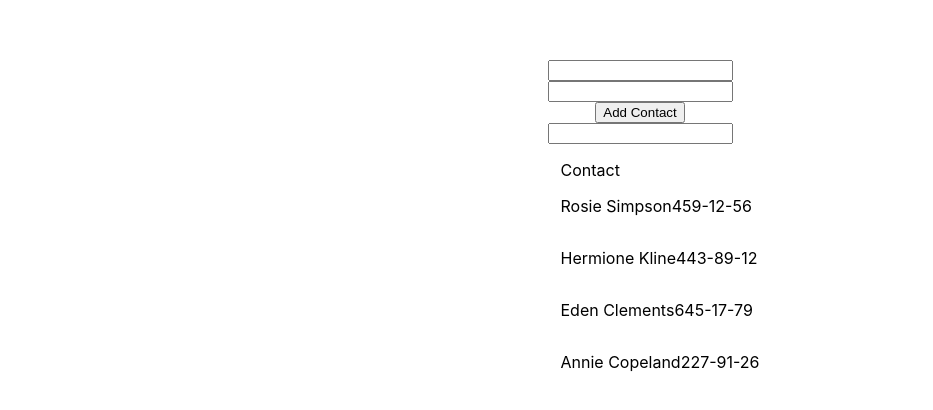
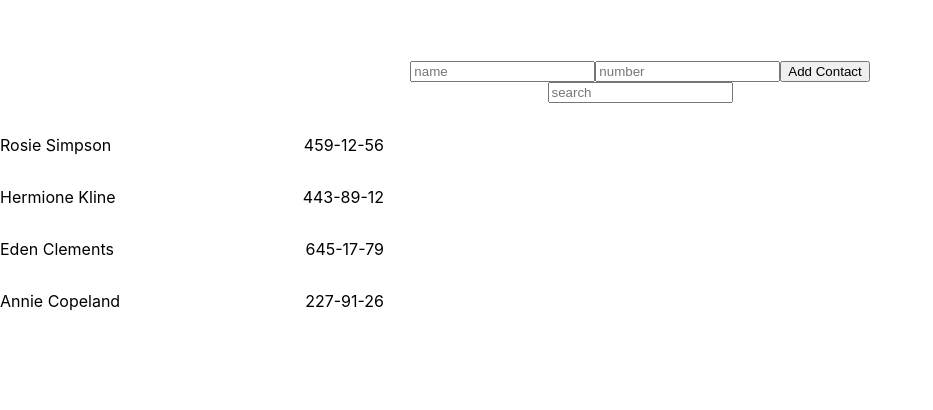
Before and after one commit to denis-gavrilenko0910/goit-react-hw-02-phonebook, a React (Create React App) app: page / in a window 1280 px wide. Shown: the top 410 px of the page, without its empty margins (0-933 px from the left). Built offline with nearby package versions, Linux system fonts and the light colour scheme.

Commit message:
added funcionality, no styles yet

```diff
--- a/package.json
+++ b/package.json
@@ -10,6 +10,7 @@
     "eslint-plugin-react": "^7.32.2",
     "eslint-plugin-react-hooks": "^4.6.0",
     "gh-pages": "^5.0.0",
+    "nanoid": "^4.0.2",
     "react": "^18.2.0",
     "react-dom": "^18.2.0",
     "react-scripts": "5.0.1",
--- a/src/App.js
+++ b/src/App.js
@@ -1,14 +1,69 @@
+import { Component } from 'react';
 import { Filter } from './Components/Filter';
 import { ContactForm } from './Components/ContactForm';
 import { Section } from './Components/Section';
+import { ContactsList } from './Components/ContactsList';
 
-function App() {
-  return (
-    <Section>
-      <ContactForm />
-      <Filter />
-    </Section>
-  );
+const PHONEBOOK_STATE = {
+  contacts: [
+    { id: 'id-1', name: 'Rosie Simpson', number: '459-12-56' },
+    { id: 'id-2', name: 'Hermione Kline', number: '443-89-12' },
+    { id: 'id-3', name: 'Eden Clements', number: '645-17-79' },
+    { id: 'id-4', name: 'Annie Copeland', number: '227-91-26' },
+  ],
+  filter: '',
+};
+
+class App extends Component {
+  state = { ...PHONEBOOK_STATE };
+
+  addContact = (name, number) => {
+    const newContact = {
+      id: `${Date()}`,
+      name,
+      number,
+    };
+
+    this.setState(prev => {
+      return {
+        ...prev,
+        contacts: [...prev.contacts, newContact],
+      };
+    });
+  };
+
+  addFilter = value => {
+    this.setState(prev => {
+      return {
+        ...prev,
+        filter: value,
+      };
+    });
+  };
+
+  setFilteredContacts = () => {
+    const filteredContacts = this.state.contacts.filter(contact => {
+      if (
+        contact.name
+          .toLocaleLowerCase()
+          .includes(this.state.filter.toLocaleLowerCase())
+      ) {
+        return contact;
+      }
+      return null;
+    });
+    return filteredContacts;
+  };
+
+  render() {
+    return (
+      <Section>
+        <ContactForm addContact={this.addContact} />
+        <Filter filter={this.state.filter} addFilter={this.addFilter} />
+        <ContactsList contacts={this.setFilteredContacts()} />
+      </Section>
+    );
+  }
 }
 
 export default App;
--- a/src/Components/ContactForm.js
+++ b/src/Components/ContactForm.js
@@ -1,4 +1,4 @@
-import React from 'react';
+import { Component } from 'react';
 import { Container } from '../Container/Container';
 
 const PHONEBOOK_STATE = {
@@ -6,39 +6,50 @@ const PHONEBOOK_STATE = {
   number: '',
 };
 
-export class ContactForm extends React.Component {
+export class ContactForm extends Component {
   state = { ...PHONEBOOK_STATE };
 
   handleChange = e => {
-    const { name, number } = e.target;
-    this.setState({ [name]: e.target.value, [number]: e.target.value });
-    console.log(this.state);
+    const { name } = e.target;
+    this.setState({ [name]: e.target.value });
   };
-  addContact = e => {
-    console.log('click');
+
+  handleSubmit = e => {
+    e.preventDefault();
+    if (this.state.name && this.state.number) {
+      this.props.addContact(this.state.name, this.state.number);
+      this.setState(PHONEBOOK_STATE);
+    } //add some notification that input should containe smth
   };
+
   render() {
     return (
       <Container>
+        <form>
           <input
+            id="name"
             name="name"
             type="text"
+            value={this.state.name}
+            placeholder="name"
             pattern="^[a-zA-Zа-яА-Я]+(([' -][a-zA-Zа-яА-Я ])?[a-zA-Zа-яА-Я]*)*$"
             title="Name may contain only letters, apostrophe, dash and spaces. For example Adrian, Jacob Mercer, Charles de Batz de Castelmore d'Artagnan"
             required
-          onBlur={this.handleChange}
+            onChange={this.handleChange}
           />
           <input
-          type="text"
+            id="number"
             name="number"
-          pattern="^[a-zA-Zа-яА-Я]+(([' -][a-zA-Zа-яА-Я ])?[a-zA-Zа-яА-Я]*)*$"
-          title="Name may contain only letters, apostrophe, dash and spaces. For example Adrian, Jacob Mercer, Charles de Batz de Castelmore d'Artagnan"
+            type="tel"
+            value={this.state.number}
+            placeholder="number"
+            pattern="\+?\d{1,4}?[-.\s]?\(?\d{1,3}?\)?[-.\s]?\d{1,4}[-.\s]?\d{1,4}[-.\s]?\d{1,9}"
+            title="Phone number must be digits and can contain spaces, dashes, parentheses and can start with +"
             required
-          onBlur={this.handleChange}
+            onChange={this.handleChange}
           />
-        <button type="button" onClick={this.addContact}>
-          Add Contact
-        </button>
+          <button onClick={this.handleSubmit}>Add Contact</button>
+        </form>
       </Container>
     );
   }
--- a/src/Components/ContactsItem.js
+++ b/src/Components/ContactsItem.js
@@ -2,6 +2,9 @@ import styled from 'styled-components';
 
 const StyledContactsItem = styled.li`
   display: flex;
+  .contact_name {
+    margin-right: auto;
+  }
 `;
 
 export const ContactsItem = ({ children }) => {
--- a/src/Components/ContactsList.js
+++ b/src/Components/ContactsList.js
@@ -1,20 +1,24 @@
+import styled from 'styled-components';
 import { ContactsItem } from './ContactsItem';
+
+const StyledContactsList = styled.ul`
+  padding: 0;
+  width: 100%;
+  max-width: 30%;
+`;
 
 export const ContactsList = ({ contacts }) => {
   console.log(contacts);
   return (
-    <ul>
-      Contact
+    <StyledContactsList>
       {contacts?.map(({ id, name, number }) => {
-        console.log(id, name, number);
         return (
           <ContactsItem key={id}>
-            <p>{name}</p>
+            <p className="contact_name">{name}</p>
             <p>{number}</p>
-            <span></span>
           </ContactsItem>
         );
       })}
-    </ul>
+    </StyledContactsList>
   );
 };
--- a/src/Components/Filter.js
+++ b/src/Components/Filter.js
@@ -1,40 +1,28 @@
-import React from 'react';
+import { Component } from 'react';
 // import styled from 'styled-components';
 import { Container } from '../Container/Container';
-import { ContactsList } from './ContactsList';
-// import { ContactsItems } from './ContactsItems';
 
-export class Filter extends React.Component {
-  state = {
-    contacts: [
-      { id: 'id-1', name: 'Rosie Simpson', number: '459-12-56' },
-      { id: 'id-2', name: 'Hermione Kline', number: '443-89-12' },
-      { id: 'id-3', name: 'Eden Clements', number: '645-17-79' },
-      { id: 'id-4', name: 'Annie Copeland', number: '227-91-26' },
-    ],
-    filter: '',
+export class Filter extends Component {
+  state = {};
+
+  handleChange = e => {
+    this.props.addFilter(e.target.value);
   };
 
-  handleChange(e) {
-    const { contacts, filter } = e.target;
-    console.log(contacts, filter);
-  }
-
   render() {
-    console.log(this.state.contacts);
-    // const { id, name, number } = this.state.contacts;
+    console.log(this.props);
     return (
       <Container>
         <input
           type="text"
           name="filter"
+          value={this.props.filter}
+          placeholder="search"
           pattern="^[a-zA-Zа-яА-Я]+(([' -][a-zA-Zа-яА-Я ])?[a-zA-Zа-яА-Я]*)*$"
           title="Name may contain only letters, apostrophe, dash and spaces. For example Adrian, Jacob Mercer, Charles de Batz de Castelmore d'Artagnan"
           required
           onChange={this.handleChange}
         />
-
-        <ContactsList contacts={this.state.contacts} />
       </Container>
     );
   }
```
Also changed, not shown: 1 other file (tests, documents, lock files or other folders). Lines whose indentation alone changed are shown as unchanged.
